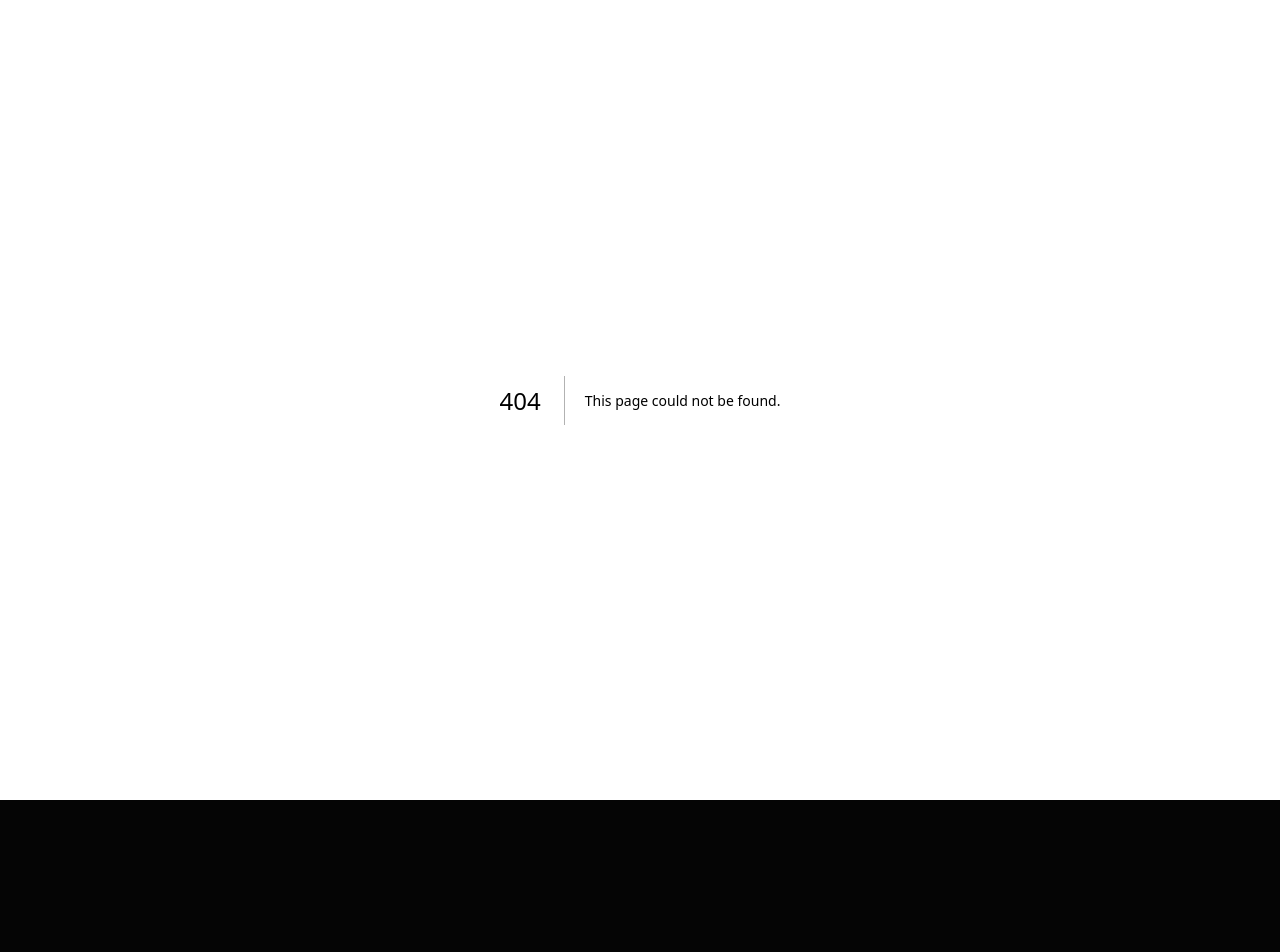
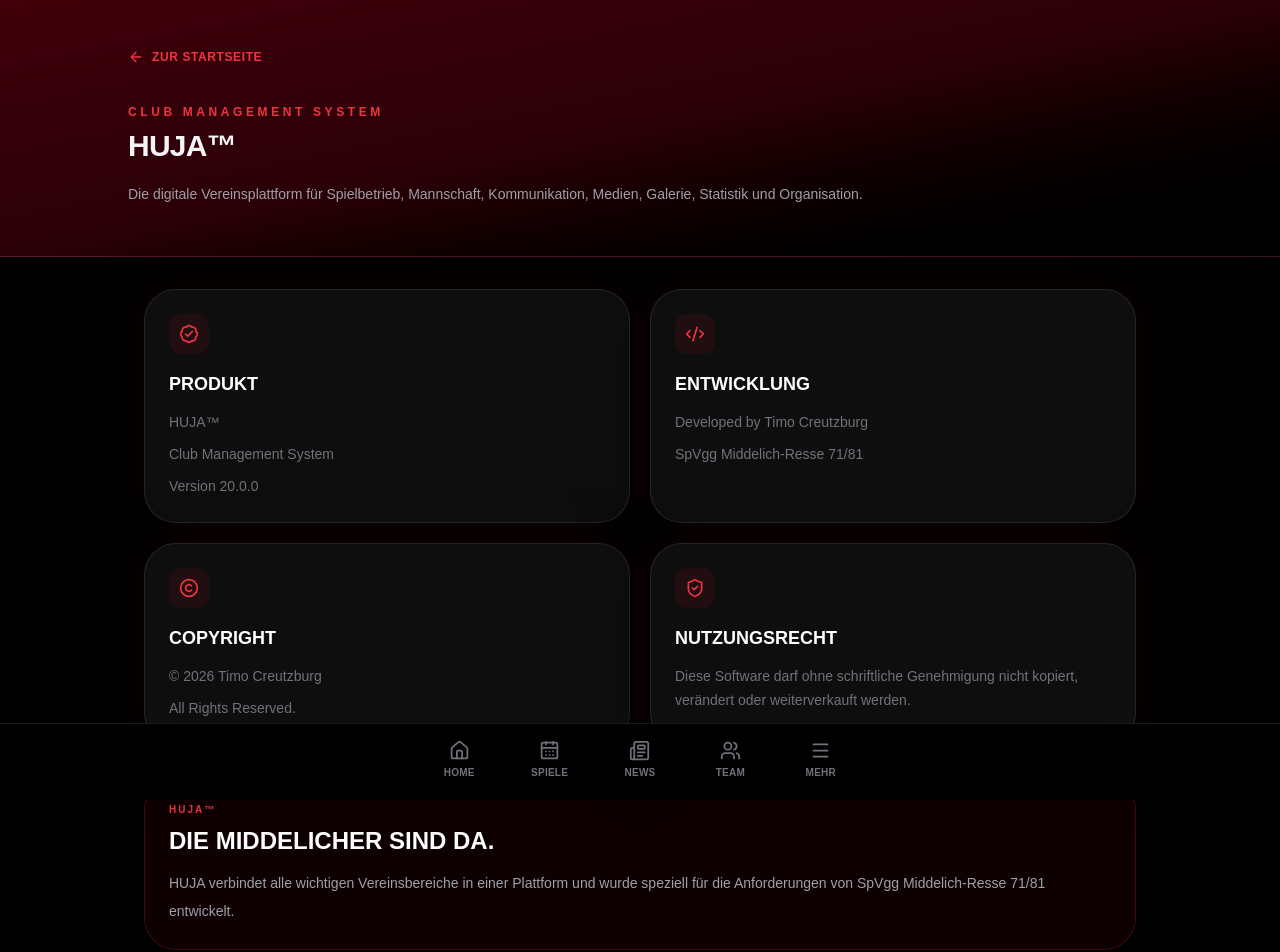
Before and after one commit to bockwurstmagier/Vereins-Seite, a Next.js app: page /ueber-huja in a window 1280 px wide. Before the commit this address had no page. Shown: the top 952 px of the page. Before the commit the page ends 800 px from the top, so only its background shows below. Built offline with nearby package versions, Linux system fonts and the light colour scheme; no server answers.

Commit message:
Version 20: HUJA Branding und Copyright

```diff
--- a/app/layout.tsx
+++ b/app/layout.tsx
@@ -3,6 +3,7 @@
 import PWARegister from "../components/PWARegister";
 import AppExperience from "../components/AppExperience";
 import "./globals.css";
+import { HUJA_BRANDING } from "../lib/branding";
 const geistSans=Geist({variable:"--font-geist-sans",subsets:["latin"]});
 const geistMono=Geist_Mono({variable:"--font-geist-mono",subsets:["latin"]});
 export const metadata:Metadata={title:{default:"SpVgg Middelich-Resse",template:"%s | SpVgg Middelich-Resse"},description:"HUJA – die mobile Vereins-App der SpVgg Middelich-Resse.",applicationName:"HUJA App",appleWebApp:{capable:true,statusBarStyle:"black-translucent",title:"HUJA App"},icons:{apple:"/icons/icon-192.png"}};
--- a/app/login/page.tsx
+++ b/app/login/page.tsx
@@ -4,6 +4,7 @@
 import vereinsLogo from "../logo.png";
 import LoginForm from "./LoginForm";
 import { createClient } from "../../lib/supabase/server";
+import HujaCopyright from "../../components/branding/HujaCopyright";
 
 export default async function LoginPage() {
   const supabase = await createClient();
@@ -46,6 +47,7 @@
 
         <LoginForm />
       </section>
-    </main>
+      <HujaCopyright compact className="mt-8" />
+</main>
   );
 }
--- /dev/null
+++ b/app/ueber-huja/page.tsx
@@ -0,0 +1,112 @@
+import Link from "next/link";
+import { ArrowLeft, BadgeCheck, Code2, Copyright, ShieldCheck } from "lucide-react";
+
+import BottomNavigation from "../../components/home/layout/BottomNavigation";
+import { HUJA_BRANDING } from "../../lib/branding";
+
+export const metadata = {
+  title: `Über ${HUJA_BRANDING.productName} | ${HUJA_BRANDING.clubName}`,
+  description: "Informationen zur HUJA Vereinsplattform, Version und Urheberrecht.",
+};
+
+export default function AboutHujaPage() {
+  return (
+    <main className="min-h-screen bg-black pb-28 text-white">
+      <section className="border-b border-white/10 bg-gradient-to-br from-club-burgundy/80 via-club-dark-red/35 to-black px-4 py-12">
+        <div className="mx-auto max-w-5xl">
+          <Link
+            href="/"
+            className="inline-flex items-center gap-2 text-xs font-black uppercase tracking-wider text-club-light-red"
+          >
+            <ArrowLeft size={16} />
+            Zur Startseite
+          </Link>
+
+          <div className="mt-8">
+            <p className="club-eyebrow">Club Management System</p>
+            <h1 className="club-heading mt-2">{HUJA_BRANDING.productName}</h1>
+            <p className="mt-4 max-w-3xl text-sm leading-7 text-zinc-400">
+              Die digitale Vereinsplattform für Spielbetrieb, Mannschaft,
+              Kommunikation, Medien, Galerie, Statistik und Organisation.
+            </p>
+          </div>
+        </div>
+      </section>
+
+      <section className="mx-auto grid max-w-5xl gap-5 px-4 py-8 md:grid-cols-2">
+        <InfoCard
+          icon={<BadgeCheck size={20} />}
+          title="Produkt"
+          lines={[
+            HUJA_BRANDING.productName,
+            HUJA_BRANDING.productSubtitle,
+            `Version ${HUJA_BRANDING.version}`,
+          ]}
+        />
+        <InfoCard
+          icon={<Code2 size={20} />}
+          title="Entwicklung"
+          lines={[
+            `Developed by ${HUJA_BRANDING.developer}`,
+            HUJA_BRANDING.clubName,
+          ]}
+        />
+        <InfoCard
+          icon={<Copyright size={20} />}
+          title="Copyright"
+          lines={[
+            `© ${HUJA_BRANDING.copyrightYear} ${HUJA_BRANDING.developer}`,
+            HUJA_BRANDING.rights,
+          ]}
+        />
+        <InfoCard
+          icon={<ShieldCheck size={20} />}
+          title="Nutzungsrecht"
+          lines={[HUJA_BRANDING.legalNotice]}
+        />
+      </section>
+
+      <section className="mx-auto max-w-5xl px-4">
+        <div className="rounded-[2rem] border border-club-light-red/20 bg-club-red/[0.08] p-6">
+          <p className="text-[10px] font-black uppercase tracking-[0.2em] text-club-light-red">
+            HUJA™
+          </p>
+          <h2 className="mt-2 text-2xl font-black uppercase">
+            Die Middelicher sind da.
+          </h2>
+          <p className="mt-3 text-sm leading-7 text-zinc-400">
+            HUJA verbindet alle wichtigen Vereinsbereiche in einer Plattform
+            und wurde speziell für die Anforderungen von
+            {` ${HUJA_BRANDING.clubName}`} entwickelt.
+          </p>
+        </div>
+      </section>
+
+      <BottomNavigation />
+    </main>
+  );
+}
+
+function InfoCard({
+  icon,
+  title,
+  lines,
+}: {
+  icon: React.ReactNode;
+  title: string;
+  lines: string[];
+}) {
+  return (
+    <article className="club-card p-5 sm:p-6">
+      <div className="club-icon-box">{icon}</div>
+      <h2 className="mt-4 text-lg font-black uppercase text-white">{title}</h2>
+      <div className="mt-3 space-y-2">
+        {lines.map((line) => (
+          <p key={line} className="text-sm leading-6 text-zinc-500">
+            {line}
+          </p>
+        ))}
+      </div>
+    </article>
+  );
+}
--- a/components/admin/AdminShell.tsx
+++ b/components/admin/AdminShell.tsx
@@ -15,6 +15,7 @@
 import { logout } from "../../app/login/actions";
 import type { AppRole } from "../../lib/auth/roles";
 import AdminNavigation from "./AdminNavigation";
+import { HUJA_BRANDING } from "../../lib/branding";
 
 type AdminShellProps = {
   children: React.ReactNode;
--- /dev/null
+++ b/components/branding/HujaCopyright.tsx
@@ -0,0 +1,43 @@
+import Link from "next/link";
+
+import { HUJA_BRANDING } from "../../lib/branding";
+
+export default function HujaCopyright({
+  compact = false,
+  className = "",
+}: {
+  compact?: boolean;
+  className?: string;
+}) {
+  return (
+    <div
+      className={`text-center text-zinc-500 ${className}`}
+      aria-label="Copyright und Entwicklerhinweis"
+    >
+      <p className={compact ? "text-[10px]" : "text-xs"}>
+        © {HUJA_BRANDING.copyrightYear} {HUJA_BRANDING.clubName}
+      </p>
+      <p
+        className={`mt-1 font-black uppercase tracking-[0.16em] text-zinc-400 ${
+          compact ? "text-[9px]" : "text-[10px]"
+        }`}
+      >
+        Powered by {HUJA_BRANDING.productName} · {HUJA_BRANDING.productSubtitle}
+      </p>
+      <p className={compact ? "mt-1 text-[9px]" : "mt-1 text-[10px]"}>
+        Developed by {HUJA_BRANDING.developer} · {HUJA_BRANDING.rights}
+      </p>
+      {!compact && (
+        <p className="mt-2 text-[10px]">
+          <Link href="/ueber-huja" className="transition hover:text-club-light-red">
+            Über HUJA
+          </Link>
+          <span className="mx-2">·</span>
+          <Link href="/impressum" className="transition hover:text-club-light-red">
+            Impressum
+          </Link>
+        </p>
+      )}
+    </div>
+  );
+}
--- /dev/null
+++ b/lib/branding.ts
@@ -0,0 +1,11 @@
+export const HUJA_BRANDING = {
+  productName: "HUJA™",
+  productSubtitle: "Club Management System",
+  version: "20.0.0",
+  copyrightYear: "2026",
+  developer: "Timo Creutzburg",
+  clubName: "SpVgg Middelich-Resse 71/81",
+  rights: "All Rights Reserved.",
+  legalNotice:
+    "Diese Software darf ohne schriftliche Genehmigung nicht kopiert, verändert oder weiterverkauft werden.",
+} as const;
--- a/package.json
+++ b/package.json
@@ -1,6 +1,6 @@
 {
   "name": "vereins-seite",
-  "version": "19.2.4",
+  "version": "20.0.0",
   "private": true,
   "scripts": {
     "dev": "next dev",
```
Also changed, not shown: 2 other files (tests, documents, lock files or other folders).
